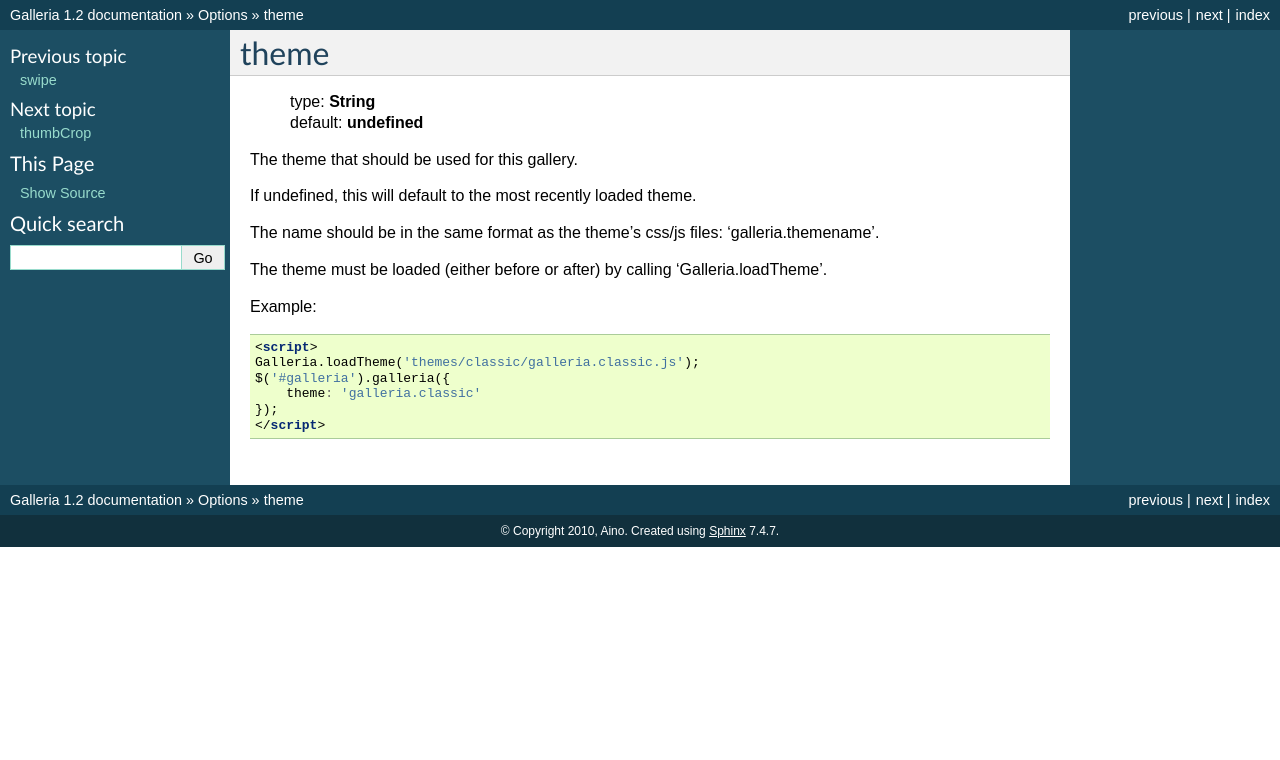
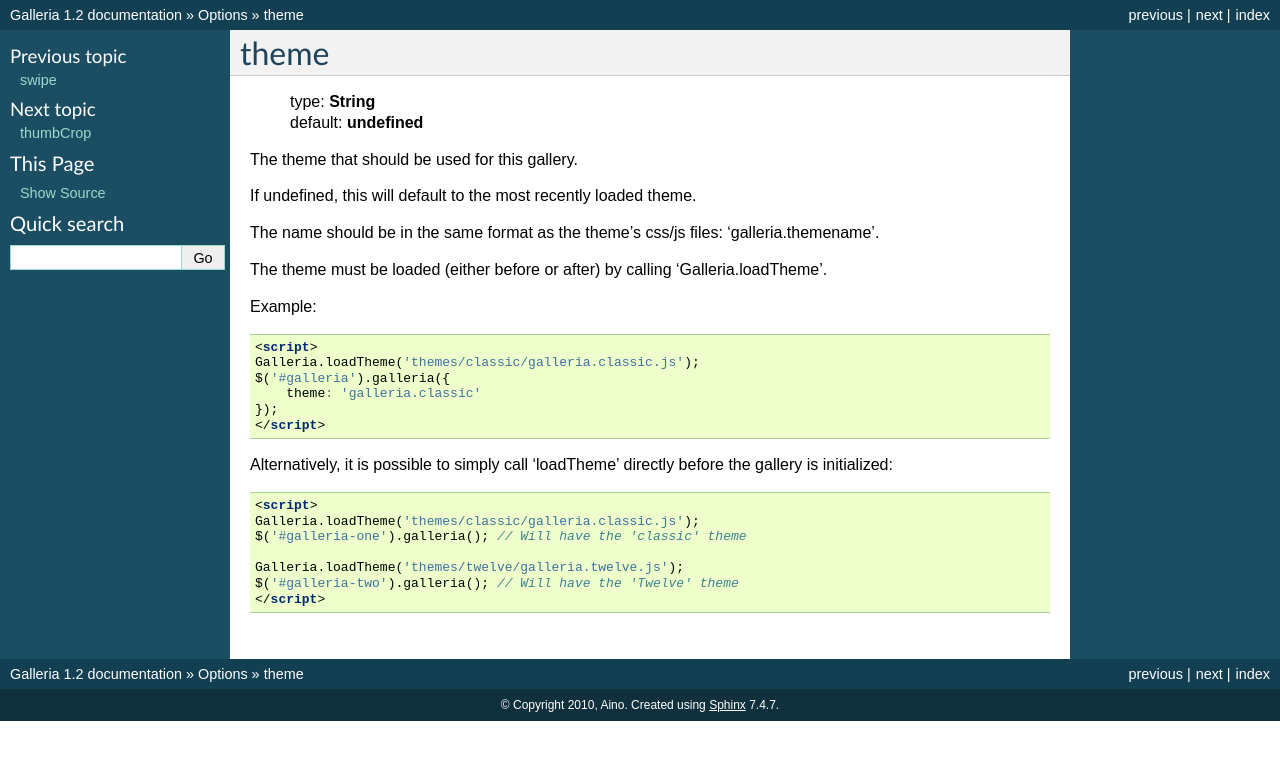
Before and after one commit to GalleriaJS/galleria, a Sphinx documentation site: the page built from docs/options/theme.rst, in a window 1280 px wide. Shown: the top 760 px of the page. Built offline with Sphinx 7.4.7, drawn with Linux system fonts in a browser that asks for light colours.

Commit message:
More examples in documentation

```diff
--- a/docs/options/theme.rst
+++ b/docs/options/theme.rst
@@ -23,3 +23,13 @@ Example::
         theme: 'galleria.classic'
     });
     </script>
+
+Alternatively, it is possible to simply call 'loadTheme' directly before the gallery is initialized::
+
+    <script>
+    Galleria.loadTheme('themes/classic/galleria.classic.js');
+    $('#galleria-one').galleria(); // Will have the 'classic' theme
+
+    Galleria.loadTheme('themes/twelve/galleria.twelve.js');
+    $('#galleria-two').galleria(); // Will have the 'Twelve' theme
+    </script>
```
